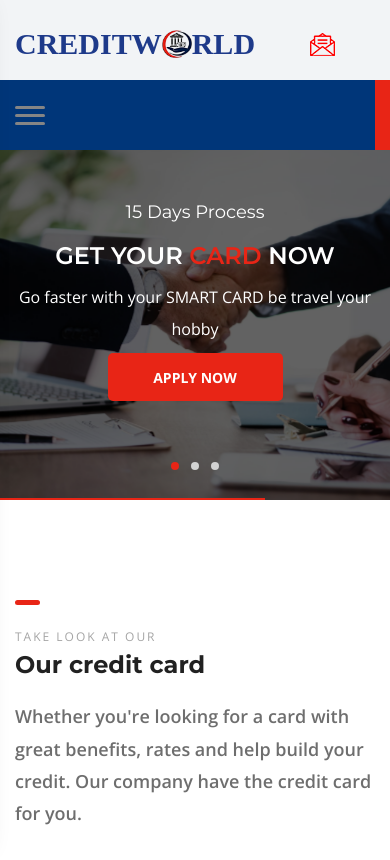
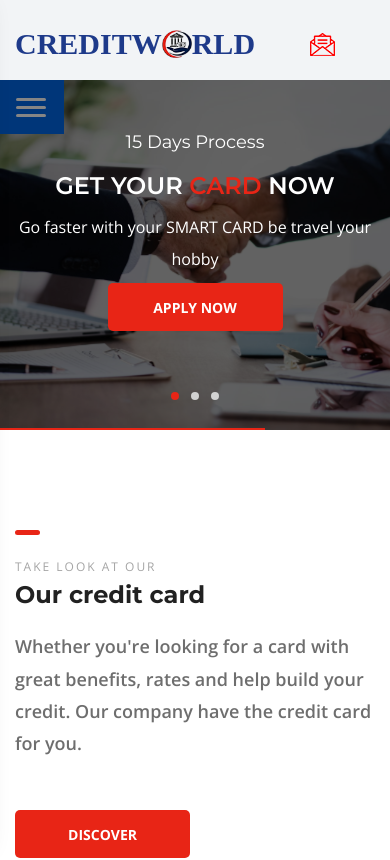
Before and after one commit to Anuragchindaliya/credit-world, a React (Create React App) app: page / in a window 390 px wide. Shown: the top 860 px of the page. Built offline with nearby package versions, Linux system fonts and the light colour scheme; no server answers.

Commit message:
remove: header strip

```diff
--- a/public/assets/style.css
+++ b/public/assets/style.css
@@ -596,7 +596,8 @@ img {
 }
 @media only screen and (max-width: 767px) {
   .header-area .credit-main-menu .classy-navbar {
-    height: 70px;
+    height: 54px;
+    width: 48px;
   }
 }
 .header-area .credit-main-menu .classy-navbar .classynav ul li a {
--- a/src/components/common/Header/Navbar.jsx
+++ b/src/components/common/Header/Navbar.jsx
@@ -28,7 +28,7 @@ const Navbar = () => {
           ${screenWidth < 990 ? "breakpoint-on" : "breakpoint-off"}
         `}
         >
-          <div className="container">
+          <div className="container p-0 pl-3">
             {/* Menu */}
             <nav
               className="classy-navbar justify-content-between"
--- a/src/components/common/Header/index.jsx
+++ b/src/components/common/Header/index.jsx
@@ -6,24 +6,30 @@ import Navbar from "./Navbar";
 
 const Header = () => {
   // const headerRef = useRef();
-  const [ref, isIntersecting] = useInView({
-    threshold: 0,
-    // rootMargin: "150px",
-  });
-  useScrollToTop({ ref });
+  // const [ref, isIntersecting] = useInView({
+  //   threshold: 0,
+  //   // rootMargin: "150px",
+  // });
+  // useScrollToTop({ ref });
   return (
     <header className="header-area">
       {/* Top Header Area */}
-      <div className="top-header-area" ref={ref}>
+      <div
+        className="top-header-area"
+        // ref={ref}
+      >
         <HeaderStrip />
       </div>
       {/* Navbar Area */}
       <div
         id="sticker-sticky-wrapper"
-        className={`sticky-wrapper ${!isIntersecting ? "is-sticky" : ""}`}
-        style={{
-          ...(!isIntersecting && { position: "fixed", width: "100%", top: 0 }),
-        }}
+        // className={`sticky-wrapper ${!isIntersecting ? "is-sticky" : ""}`}
+        className={`sticky-wrapper w-[4rem] md:w-full  absolute sm:static `}
+        style={
+          {
+            // ...(!isIntersecting && { position: "fixed", width: "100%", top: 0 }),
+          }
+        }
       >
         <Navbar />
       </div>
```
